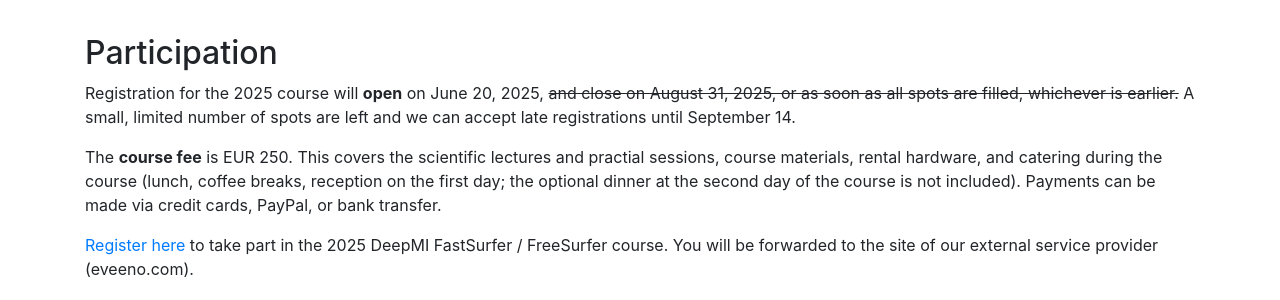
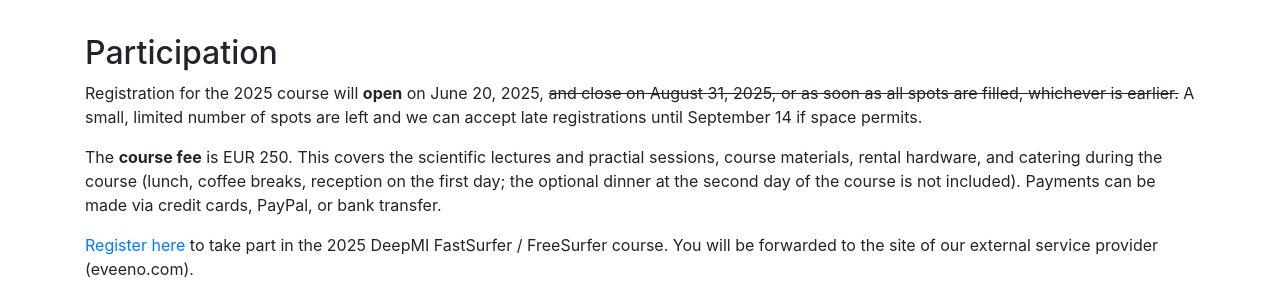
Before and after one commit to Deep-MI/Deep-MI.github.io, a Jekyll site: the page built from events/workshops/fastsurfer-course-2025/registration.md, in a window 1280 px wide. Shown: the part 758-1058 px from the top of the page. Built offline with Jekyll 4.4.1, drawn with Linux system fonts in a browser that asks for light colours; nearby versions of some CDN libraries; comment, search, counter and statistics services are not loaded.

Commit message:
Update registration.md

```diff
--- a/events/workshops/fastsurfer-course-2025/registration.md
+++ b/events/workshops/fastsurfer-course-2025/registration.md
@@ -31,7 +31,7 @@ The intended audience for this course is neuroimaging scientists at all career s
 
 ## Participation
 
-Registration for the 2025 course will **open** on June 20, 2025, ~~and close on August 31, 2025, or as soon as all spots are filled, whichever is earlier.~~ A small, limited number of spots are left and we can accept late registrations until September 14.
+Registration for the 2025 course will **open** on June 20, 2025, ~~and close on August 31, 2025, or as soon as all spots are filled, whichever is earlier.~~ A small, limited number of spots are left and we can accept late registrations until September 14 if space permits.
 
 The **course fee** is EUR 250. This covers the scientific lectures and practial sessions, course materials, rental hardware, and catering during the course (lunch, coffee breaks, reception on the first day; the optional dinner at the second day of the course is not included). Payments can be made via credit cards, PayPal, or bank transfer.
 
```
